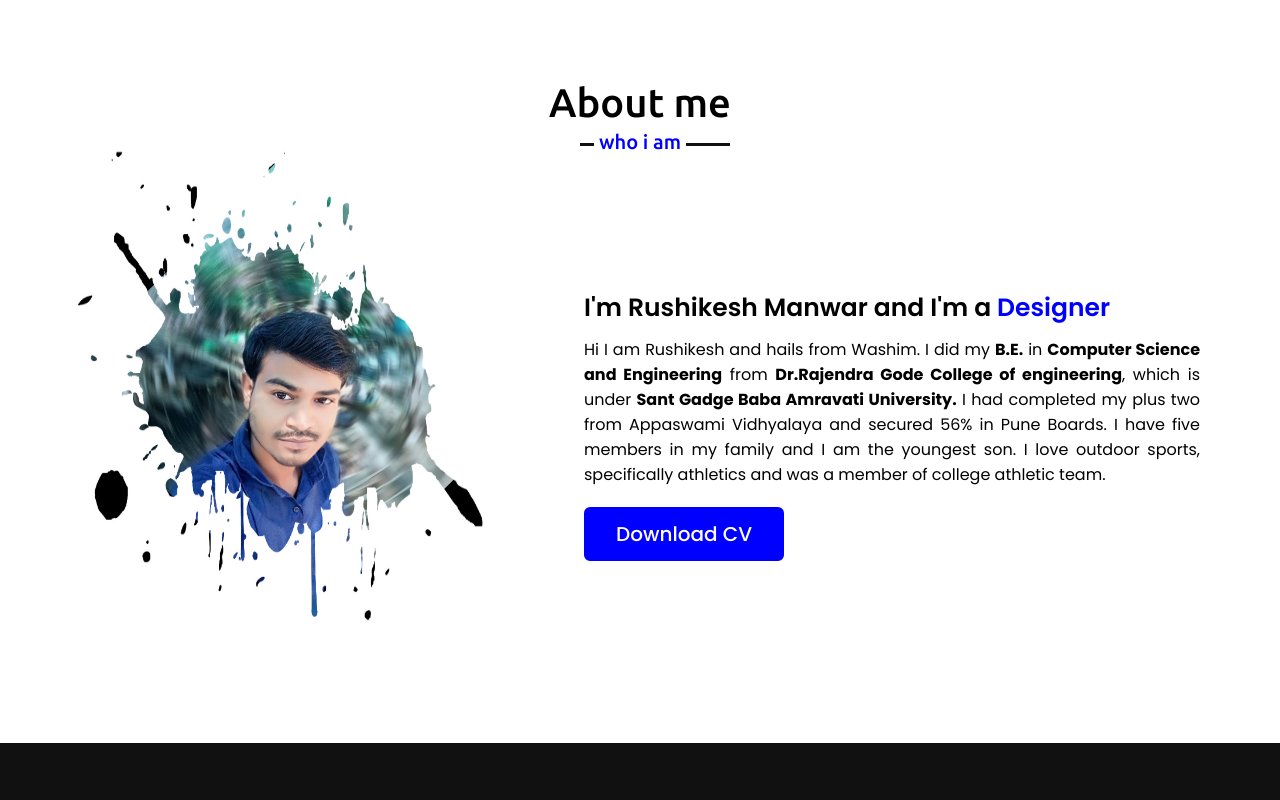
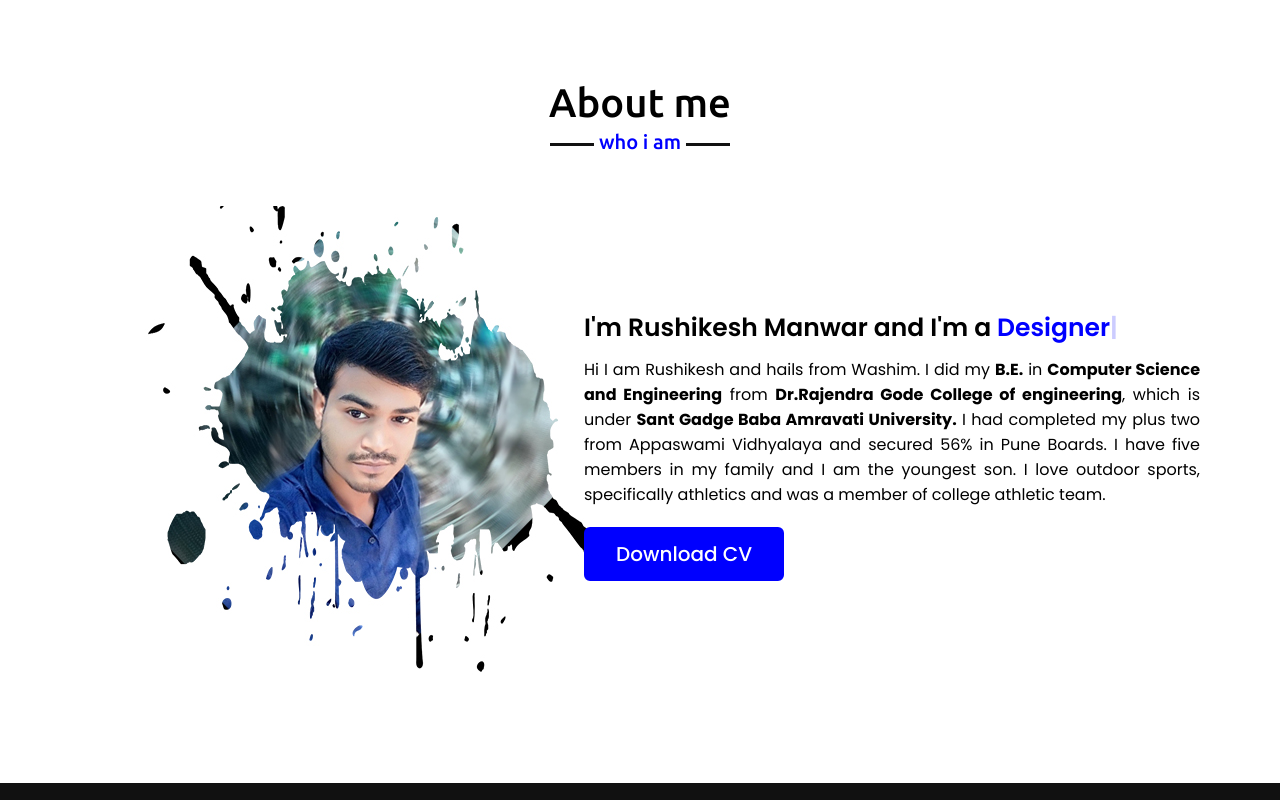
Before and after one commit to Rushimanwar/portfolio1, a plain HTML site: page index.html in a window 1280 px wide. Shown: the part 820-1620 px from the top of the page. Drawn offline with nearby package versions, Linux system fonts and the light colour scheme.

Commit message:
Update index.html

```diff
--- a/index.html
+++ b/index.html
@@ -5,7 +5,7 @@
     <meta name="viewport" content="width=device-width, initial-scale=1.0">
     <title>Personal Portfolio Website</title>
     <link rel="stylesheet" href="style.css">
-    <link rel="shortcut icon" href="images/icon.png" type="image/x-icon">
+    <link rel="shortcut icon" href="images/icon(2).png" type="image/x-icon">
     <link rel="stylesheet" href="https://cdnjs.cloudflare.com/ajax/libs/font-awesome/5.15.2/css/all.min.css"/>
     <script src="https://code.jquery.com/jquery-3.5.1.min.js"></script>
     <script src="https://cdnjs.cloudflare.com/ajax/libs/typed.js/2.0.11/typed.min.js"></script>
@@ -58,12 +58,10 @@
             <h2 class="title">About me</h2>
             <div class="about-content">
                 <div class="column left" id="card-one">
-                    <img src="images/prof1.jpg" alt="" class="img1">
-                    <img src="images/splash.jpg" alt="" class="img2" >
+                    <img src="images/prof-1.jpg" alt="" >
                 </div>
                 <div class="column right" id="card-two">
                     <div class="text">I'm Rushikesh Manwar and I'm a <span class="typing-2"></span></div>
-                    <div class="text1">I'm Rushikesh Manwar <br>and I'm a <span class="typing-3"></span></div>
                    <p>Hi I am Rushikesh and hails from Washim. I did my <b>B.E.</b> in <b>Computer Science and Engineering</b> from <b> Dr.Rajendra Gode College of engineering</b>, which is under <b>Sant Gadge Baba Amravati University.</b> I had completed my plus two from Appaswami Vidhyalaya and secured 56% in Pune Boards. I have five members in my family and I am the youngest son. I love outdoor sports, specifically athletics and was a member of college athletic team.</p>
                     <a href="images/my resume.pdf" download>Download CV</a>
                 </div>
```
